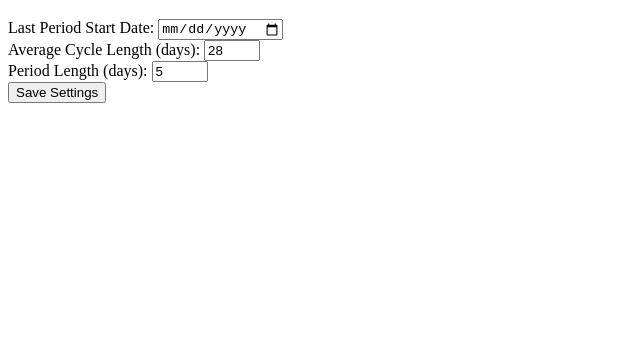
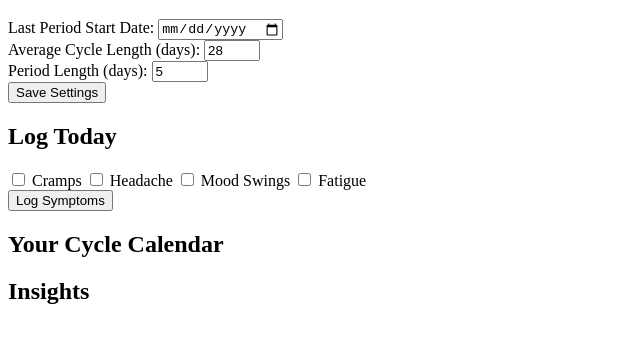
Before and after one commit to Purity-Euphemia/MenstralApp-Frontend, a plain HTML site: page index.html in a window 1280 px wide. Shown: the part 61-404 px from the top of the page, without its empty margins (0-640 px from the left). Drawn offline with Linux system fonts and the light colour scheme.

Commit message:
third commit

```diff
--- a/index.html
+++ b/index.html
@@ -28,6 +28,27 @@
         </div>
             <button type="submit">Save Settings</button>
       </form>
+      <div class="symptom-logging">
+        <h2>Log Today</h2>
+        <div class="symptom-group">
+            <label><input type="checkbox" class="symptom" value="cramps"> Cramps</label>
+            <label><input type="checkbox" class="symptom" value="headache"> Headache</label>
+            <label><input type="checkbox" class="symptom" value="mood_swings"> Mood Swings</label>
+            <label><input type="checkbox" class="symptom" value="fatigue"> Fatigue</label>
+        </div>
+            <button id="logSymptoms">Log Symptoms</button>
+      </div>
+    </section>
+    <section class="calendar-section">
+        <h2>Your Cycle Calendar</h2>
+        <div id="calendar"></div>
+    </section>
+    <section class="insights-section">
+        <h2>Insights</h2>
+        <div id="insights"></div>
+    </section>
+  </div>
+  <script src="script.js"></script>
 
 </body>
 </html>
```
